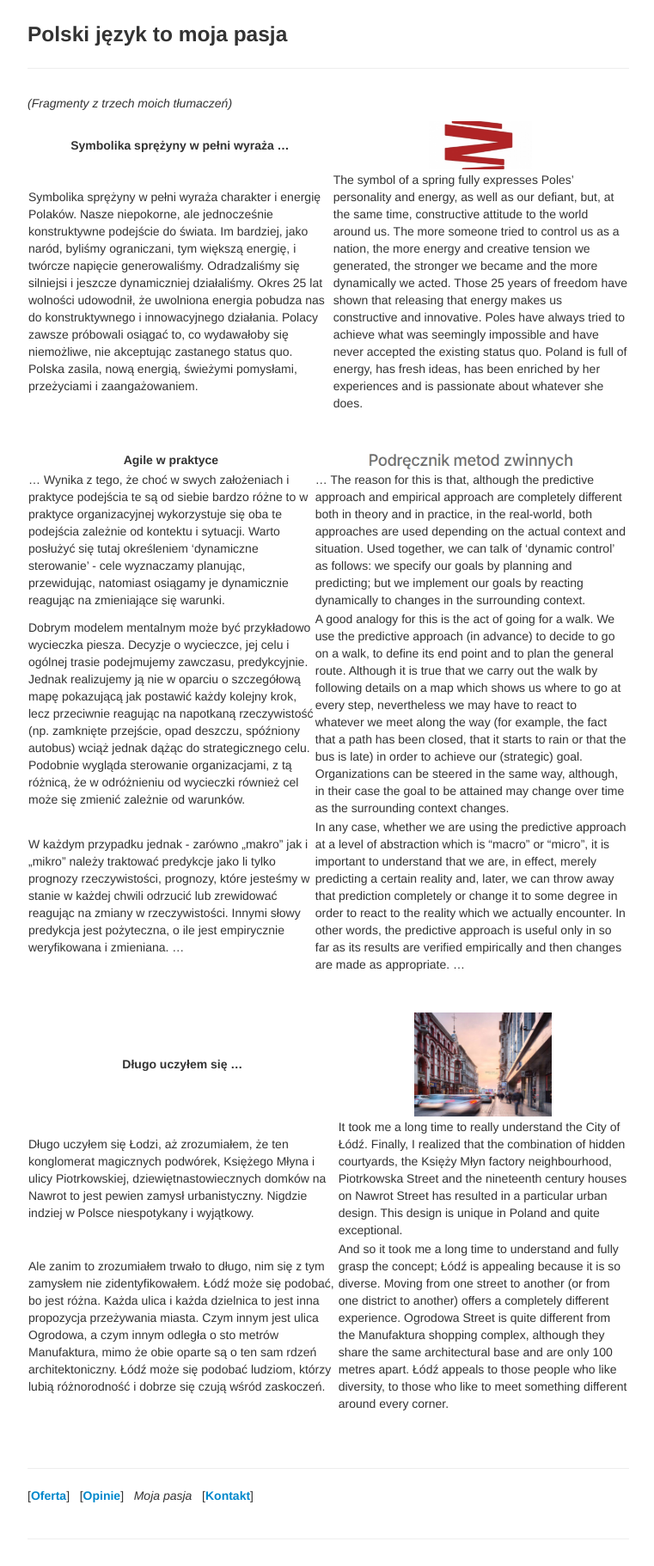
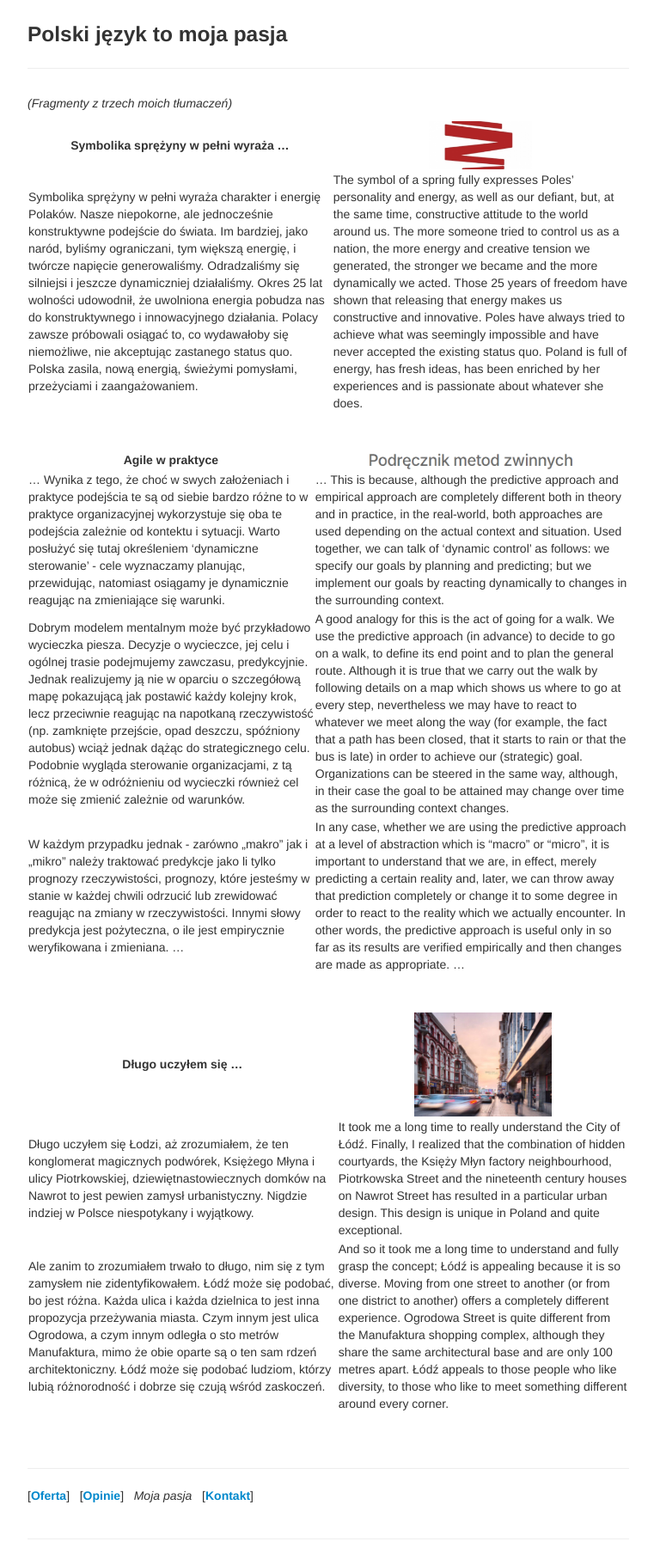
Before and after one commit to StephenEastham/StephenEastham.github.io, a Jekyll site: the page built from pages/pasja.md, in a window 1280 px wide. Shown: the whole page at 86% size, without its empty margins (258-1019 px from the left). Built offline with Jekyll 4.4.1, drawn with Linux system fonts in a browser that asks for light colours.

Commit message:
Update pasja.md

```diff
--- a/pages/pasja.md
+++ b/pages/pasja.md
@@ -22,7 +22,7 @@ Za ważne przyczyny w rozumieniu niniejszej umowy, strony rozumieją między inn
 
 Agile w praktyce|![](../images/agile.png){: width="240" height="270" style="display: block; margin: auto"}
 ---------|---------
-... Wynika z tego, że choć w swych założeniach i praktyce podejścia te są od siebie bardzo różne to w praktyce organizacyjnej wykorzystuje się oba te podejścia zależnie od kontektu i sytuacji. Warto posłużyć się tutaj określeniem 'dynamiczne sterowanie' - cele wyznaczamy planując, przewidując, natomiast osiągamy je dynamicznie reagując na zmieniające się warunki.|... The reason for this is that, although the predictive approach and empirical approach are completely different both in theory and in practice, in the real-world, both approaches are used depending on the actual context and situation. Used together, we can talk of 'dynamic control' as follows: we specify our goals by planning and predicting; but we implement our goals by reacting dynamically to changes in the surrounding context.
+... Wynika z tego, że choć w swych założeniach i praktyce podejścia te są od siebie bardzo różne to w praktyce organizacyjnej wykorzystuje się oba te podejścia zależnie od kontektu i sytuacji. Warto posłużyć się tutaj określeniem 'dynamiczne sterowanie' - cele wyznaczamy planując, przewidując, natomiast osiągamy je dynamicznie reagując na zmieniające się warunki.|... This is because, although the predictive approach and empirical approach are completely different both in theory and in practice, in the real-world, both approaches are used depending on the actual context and situation. Used together, we can talk of 'dynamic control' as follows: we specify our goals by planning and predicting; but we implement our goals by reacting dynamically to changes in the surrounding context.
 Dobrym modelem mentalnym może być przykładowo wycieczka piesza. Decyzje o wycieczce, jej celu i ogólnej trasie podejmujemy zawczasu, predykcyjnie. Jednak realizujemy ją nie w oparciu o szczegółową mapę pokazującą jak postawić każdy kolejny krok, lecz przeciwnie reagując na napotkaną rzeczywistość (np. zamknięte przejście, opad deszczu, spóźniony autobus) wciąż jednak dążąc do strategicznego celu. Podobnie wygląda sterowanie organizacjami, z tą różnicą, że w odróżnieniu od wycieczki również cel może się zmienić zależnie od warunków.|A good analogy for this is the act of going for a walk. We use the predictive approach (in advance) to decide to go on a walk, to define its end point and to plan the general route. Although it is true that we carry out the walk by following details on a map which shows us where to go at every step, nevertheless we may have to react to whatever we meet along the way (for example, the fact that a path has been closed, that it starts to rain or that the bus is late) in order to achieve our (strategic) goal. Organizations can be steered in the same way, although, in their case the goal to be attained may change over time as the surrounding context changes.
 W każdym przypadku jednak - zarówno „makro” jak i „mikro” należy traktować predykcje jako li tylko prognozy rzeczywistości, prognozy, które jesteśmy w stanie w każdej chwili odrzucić lub zrewidować reagując na zmiany w rzeczywistości. Innymi słowy predykcja jest pożyteczna, o ile jest empirycznie weryfikowana i zmieniana. ...|In any case, whether we are using the predictive approach at a level of abstraction which is “macro” or “micro”, it is important to understand that we are, in effect, merely predicting a certain reality and, later, we can throw away that prediction completely or change it to some degree in order to react to the reality which we actually encounter. In other words, the predictive approach is useful only in so far as its results are verified empirically and then changes are made as appropriate. ...
  |
```
